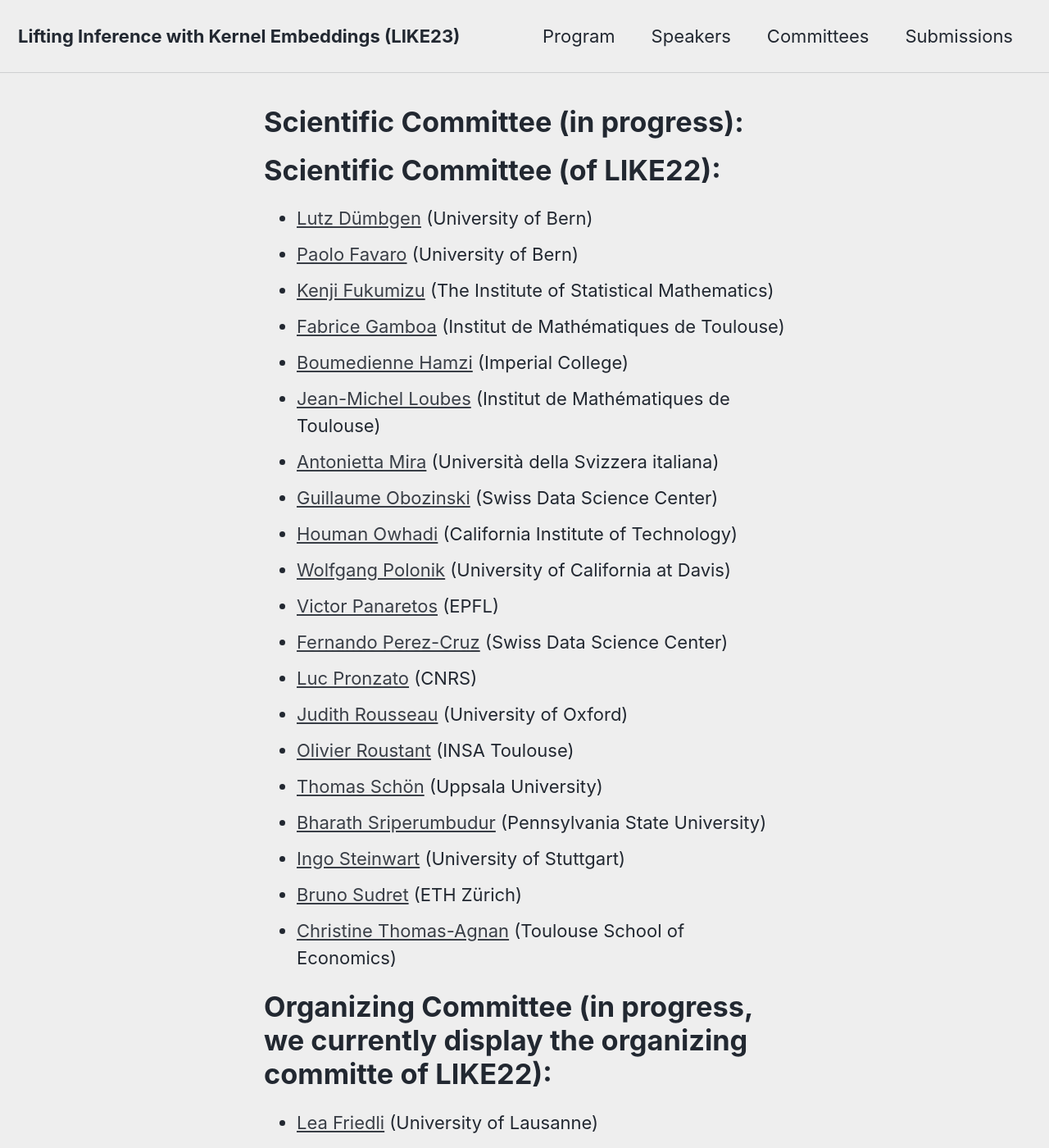
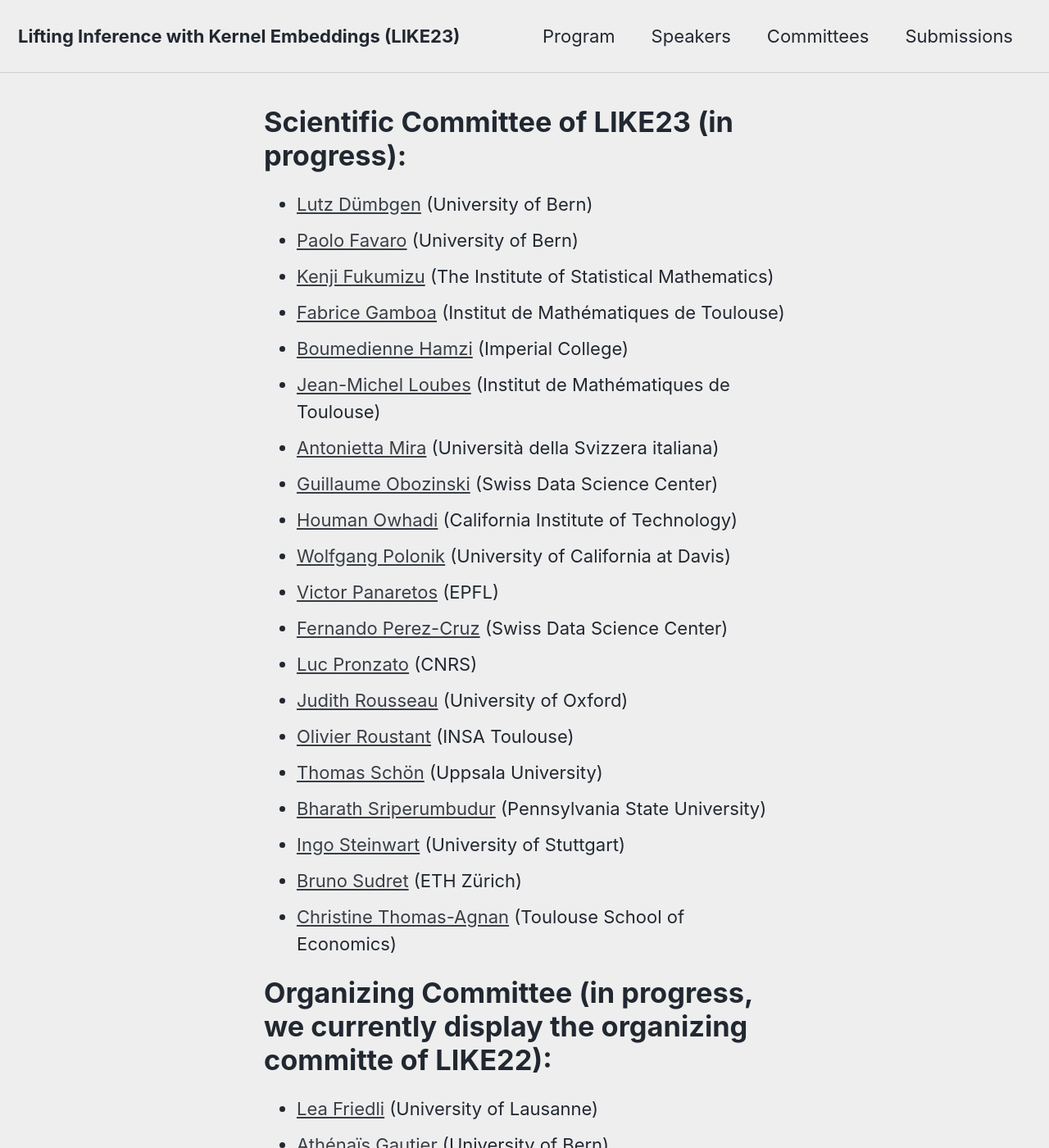
Before and after one commit to LIKE23-Bern/LIKE23-Bern.github.io, a Jekyll site: the page built from _pages/committees.md, in a window 1280 px wide and 1400 px high. Shown: the whole window at 82% size. Built offline with Jekyll 4.4.1, drawn with Linux system fonts in a browser that asks for light colours; cached includes are drawn as plain includes; some of the changed text lies outside the part shown.

Commit message:
Update committees.md

```diff
--- a/_pages/committees.md
+++ b/_pages/committees.md
@@ -4,9 +4,7 @@ title: ""
 permalink: /committees/
 ---
 
-# Scientific Committee (in progress):
-
-# Scientific Committee (of LIKE22):
+# Scientific Committee of LIKE23 (in progress):
 
   * [Lutz Dümbgen](https://www.imsv.unibe.ch/about_us/staff/prof_dr_duembgen_lutz/index_eng.html) (University of Bern)
   * [Paolo Favaro](https://www.cvg.unibe.ch/people/favaro) (University of Bern)
```
Also changed, not shown: other parts of _pages/committees.md (+1 -1 lines).
